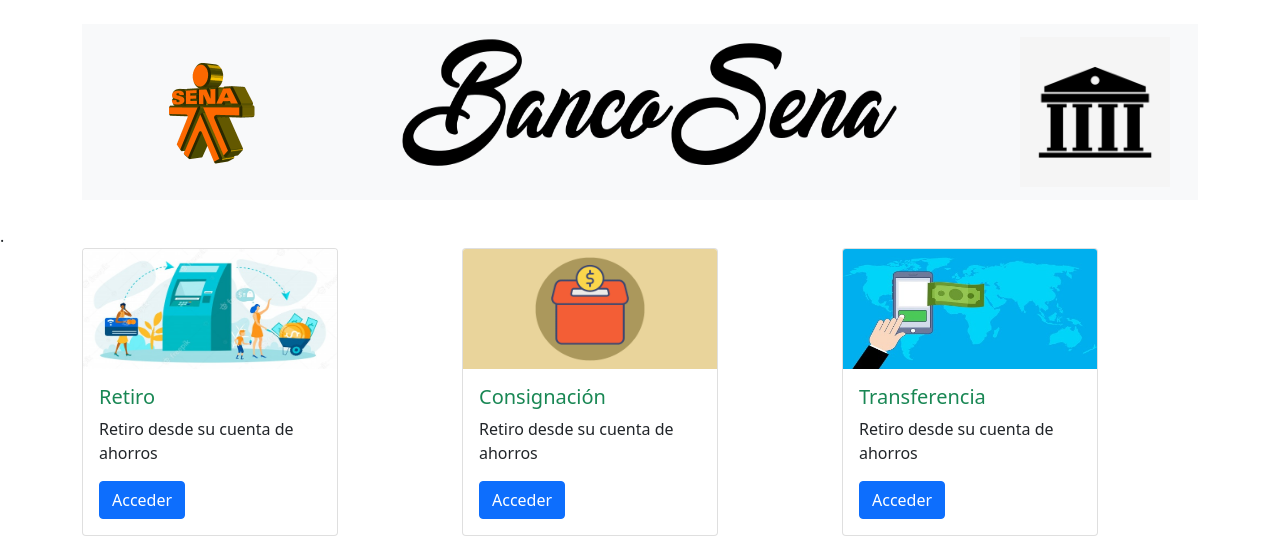
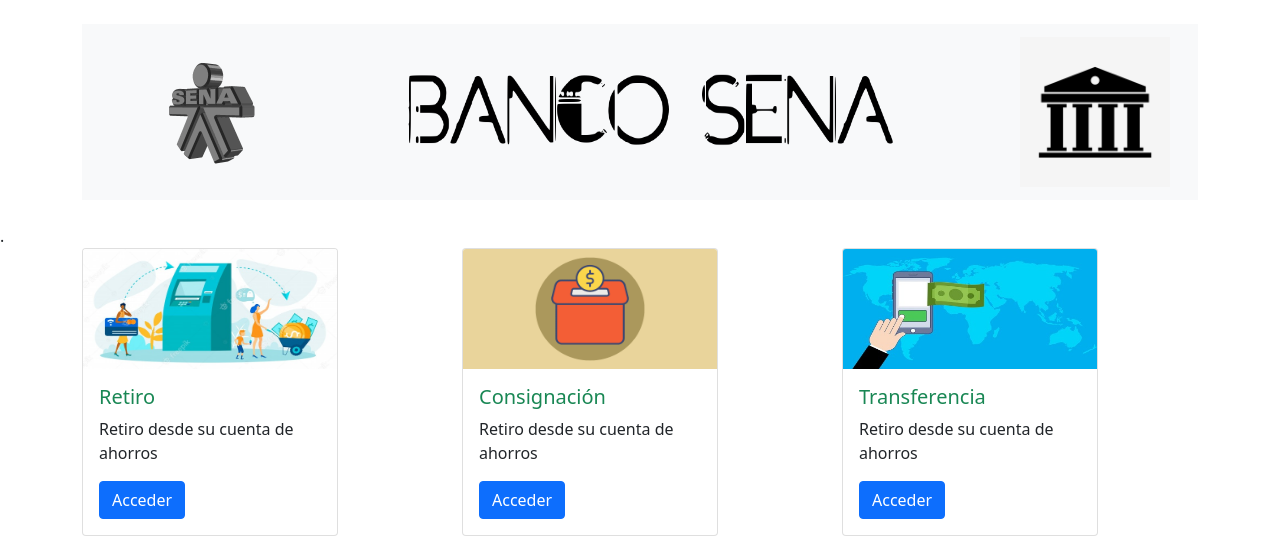
Before and after one commit to DuvanTIC2021/BancoSena, a plain HTML site: page main.html in a window 1280 px wide. Shown: the top 539 px of the page. Drawn offline with Linux system fonts and the light colour scheme.

Commit message:
BancoSena

```diff
--- a/main.html
+++ b/main.html
@@ -20,11 +20,11 @@
                 <div class="container-fluid">
                     <div class="row md-6"></div>
                     <a class="navbar-brand" href="#">
-                        <img src="img/LogoSena.gif" alt="" width="150" height="150">
+                        <img src="img/LogoSena2.gif" alt="" width="150" height="150">
                     </a>
                     <div class="row md-6"></div>
                     <a class="navbar-brand" href="#">
-                        <img src="img/logobancosena.png" alt="" width="500 " height="150">
+                        <img src="img/logobancosena3.png" alt="" width="500 " height="80">
                     </a>
                     <div class="row md-6"></div>
                     <a class="navbar-brand" href="#">
```
Also changed, not shown: img/Clave.jpg, img/LogoSena2.gif (added), img/logobancosena2.png (added), img/logobancosena3.png (added).
